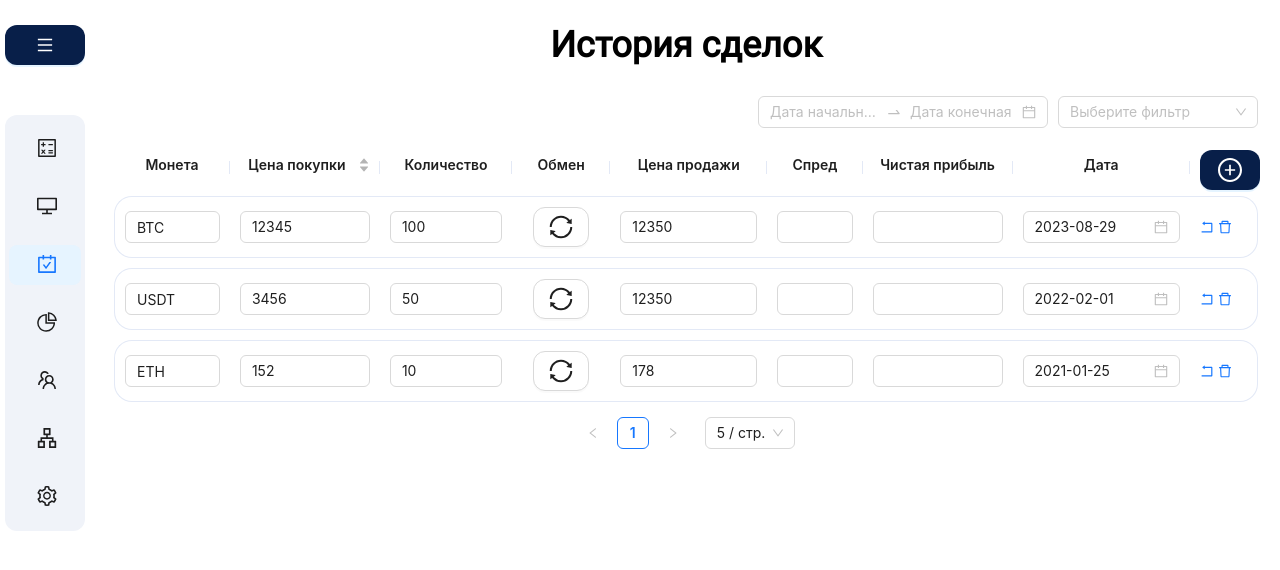
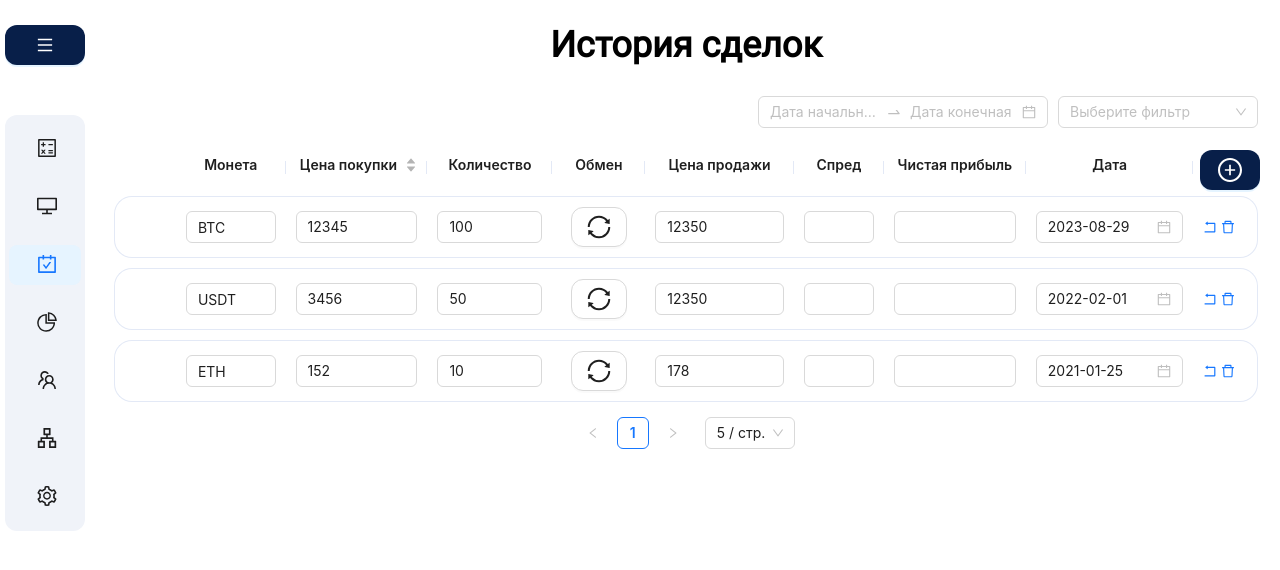
Before and after one commit to DelMaradinho/P2P-Keeper, a React (Create React App) app: page /history in a window 1280 px wide. Shown: the top 570 px of the page. Built offline with nearby package versions, Linux system fonts and the light colour scheme.

Commit message:
test: row expand

```diff
--- a/src/components/CustomTable/CustomTable.js
+++ b/src/components/CustomTable/CustomTable.js
@@ -46,6 +46,7 @@ const ResizableTitle = (props) => {
 
 const CustomTable = ({ tableData }) => {
   const [data, setData] = useState(tableData);
+  const [expandedRowKeys, setExpandedRowKeys] = useState([]);
 
   useEffect(() => {
     setData(tableData);
@@ -99,6 +100,15 @@ const CustomTable = ({ tableData }) => {
       return newData;
     });
   }
+
+  const handleRowExpand = (recordKey) => {
+    setExpandedRowKeys((prevKeys) => {
+      if (prevKeys.includes(recordKey)) {
+        return prevKeys.filter((key) => key !== recordKey);
+      }
+      return [...prevKeys, recordKey];
+    });
+  };
 
   const [columns, setColumns] = useState([
     {
@@ -160,7 +170,8 @@ const CustomTable = ({ tableData }) => {
             type="default"
             shape="round"
             size="large"
-            classNames="menu__button__burger"
+            onClick={() => handleRowExpand(record.key)}
+            // classNames="menu__button__burger"
             // onClick={toggleCollapsed}
             style={{
               borderRadius: 12,
@@ -319,6 +330,18 @@ const CustomTable = ({ tableData }) => {
           rowClassName="table__row__custom"
           sticky
           showSorterTooltip={true}
+          expandable={{
+            expandedRowRender: (record) => (
+              <p>Содержимое для строки с ключом {record.key}</p>
+            ),
+            expandedRowKeys: expandedRowKeys,
+            expandIcon: () => <></>,
+            onExpand: (expanded, record) => {
+              if (expanded) {
+                handleRowExpand(record.key);
+              }
+            },
+          }}
           pagination={{
             position: ["bottomCenter"],
             showSizeChanger: true,
--- a/src/components/CustomTable/CustomTable.scss
+++ b/src/components/CustomTable/CustomTable.scss
@@ -106,3 +106,10 @@
   justify-content: center;
   margin: 0;
 }
+
+.ant-table-row-expand-icon-cell {
+  width: 0 !important;
+  padding: 0 !important;
+  border: none;
+  overflow: hidden !important;
+}
```
Also changed, not shown: 2 other files (tests, documents, lock files or other folders).
